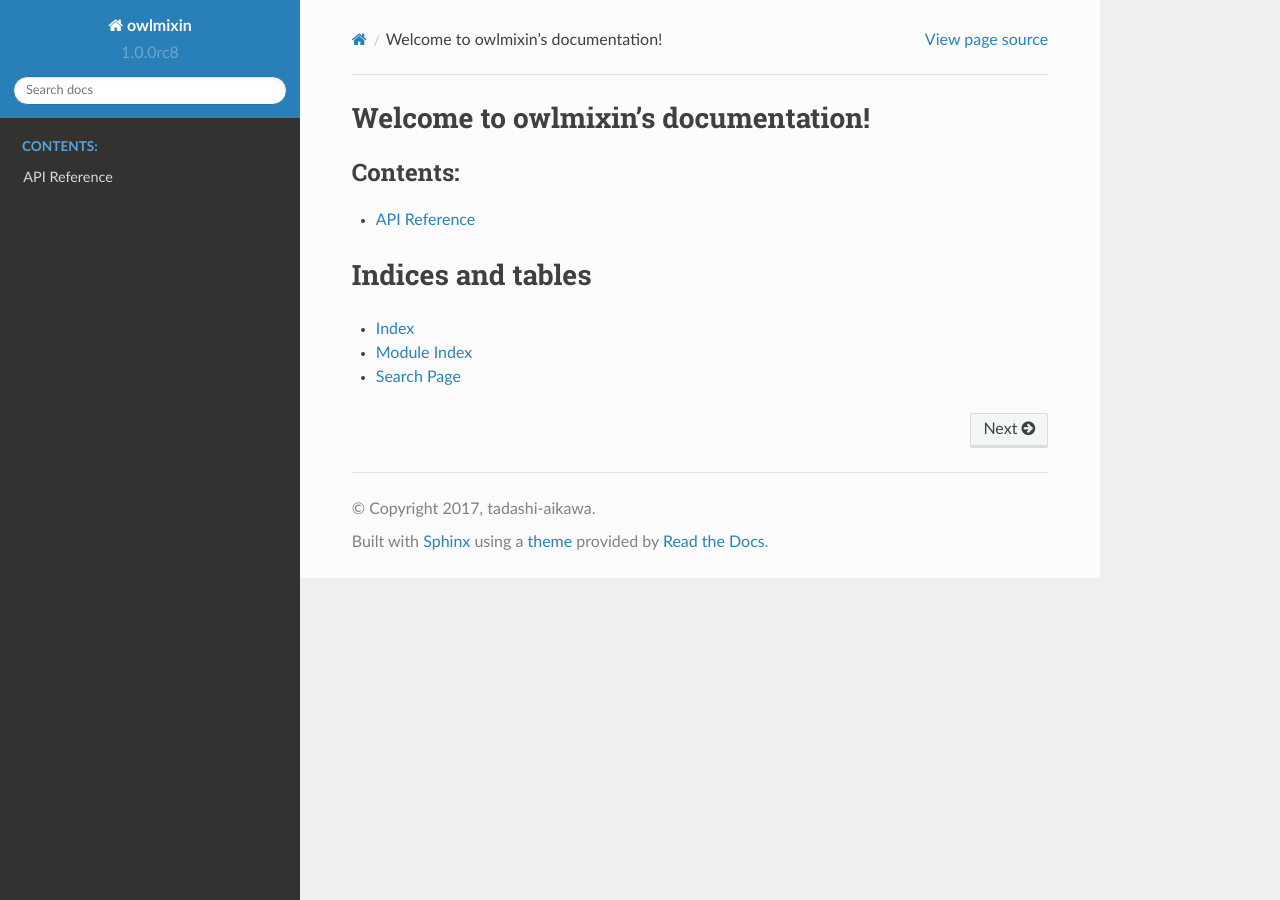
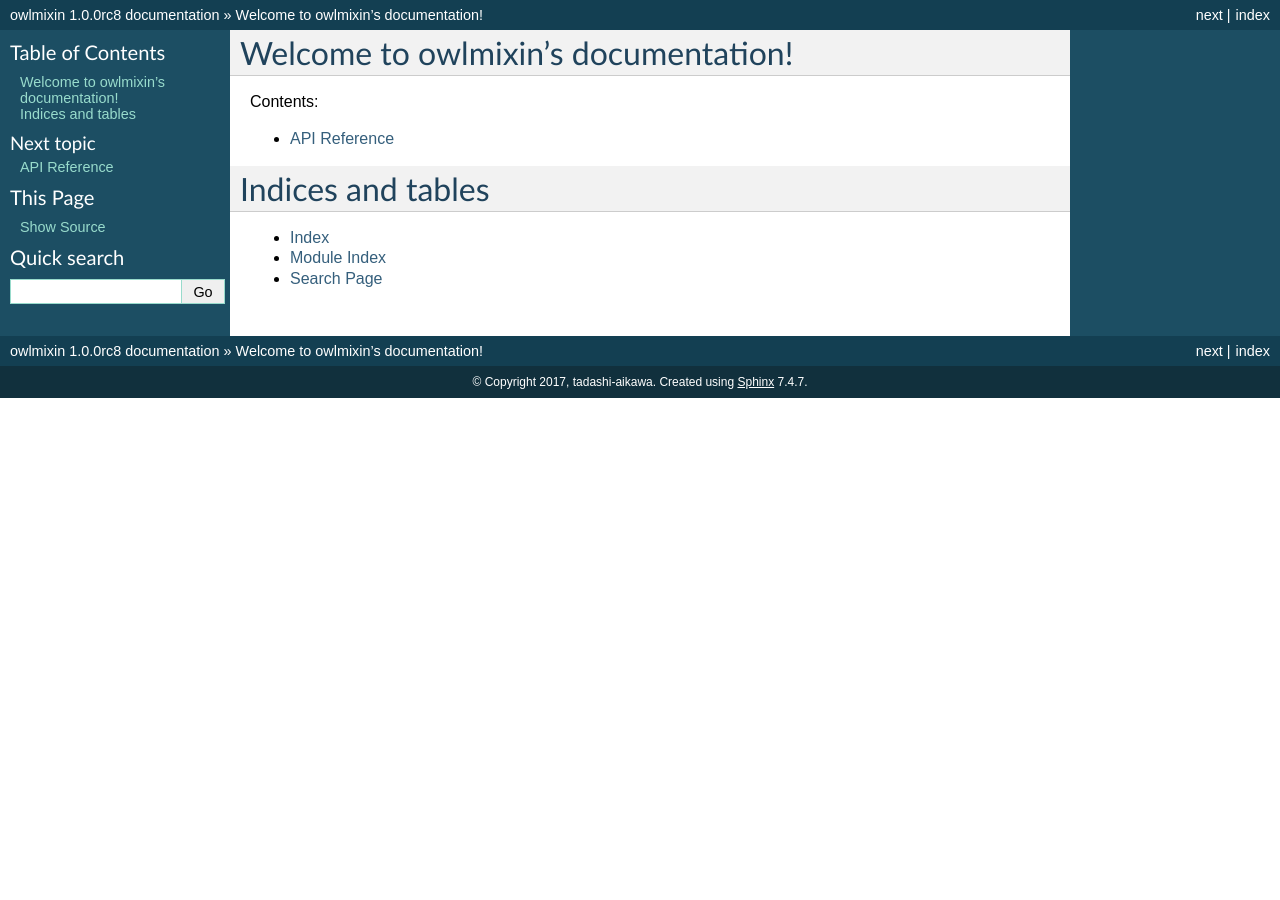
Before and after one commit to tadashi-aikawa/owlmixin, a Sphinx documentation site: the page built from docs/index.rst, in a window 1280 px wide. Built offline with Sphinx 7.4.7, drawn with Linux system fonts in a browser that asks for light colours.

```diff
--- a/docs/conf.py
+++ b/docs/conf.py
@@ -36,8 +36,7 @@ extensions = [
     'sphinx.ext.autodoc',
     'sphinx.ext.doctest',
     'sphinx.ext.todo',
-    'sphinx.ext.viewcode',
-    'sphinx.ext.githubpages'
+    'sphinx.ext.viewcode'
 ]
 
 # Add any paths that contain templates here, relative to this directory.
@@ -87,9 +86,7 @@ todo_include_todos = True
 # The theme to use for HTML and HTML Help pages.  See the documentation for
 # a list of builtin themes.
 #
-import sphinx_rtd_theme
-html_theme = 'sphinx_rtd_theme'
-html_theme_path = [sphinx_rtd_theme.get_html_theme_path()]
+html_theme = 'default'
 
 # Theme options are theme-specific and customize the look and feel of a theme
 # further.  For a list of options available for each theme, see the
```
Also changed, not shown: .travis.yml.
